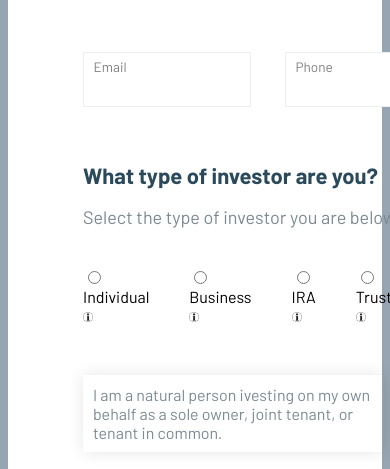
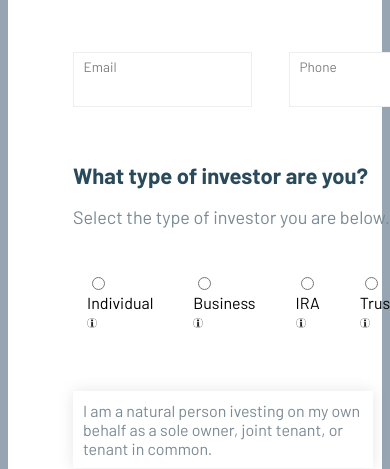
Before and after one commit to RobotYkrop/Form, a plain HTML site: page index.html in a window 390 px wide. Shown: the part 375-844 px from the top of the page. Drawn offline with Linux system fonts and the light colour scheme.

Commit message:
mb last commit

```diff
--- a/index.html
+++ b/index.html
@@ -11,11 +11,11 @@
 </head>
 <body>
     <form class="form container">
-        <div class="left">
+        <section class="left">
             <img class="logo" src="/img/logo.svg">
             <img class="bg" src="/img/bg.jpg">
-        </div>
-        <div class="right">
+        </section>
+        <section class="right">
             <h2 class="title_header_form">Get iintoo it today</h2>
             <p class="text_header_form">There is no charge or obligation upon registration</p>
             <div class="buttons">
@@ -28,7 +28,7 @@
                 </div>
 
         </div>
-        <div class="inputName">
+        <section class="input_name">
             <div class="email">
         <div class="text-field text-field_floating">
             <input class="text-field__input" type="email" id="email">
@@ -40,12 +40,12 @@
             <input class="text-field__input" type="phone" id="phone">
             <label class="text-field__label" for="phone">Phone</label>
           </div>
-        </div>
-        </div>
+          </div>
+        </section>
         <div class="body_form">
             <h2 class="title_body_form">What type of investor are you?</h2>
             <p class="text_body_form">Select the type of investor you are below.</p>
-            <div class="radio_button">
+            <fieldset class="radio_button">
                 <div>
                     <input type="radio" name="one" id="individual">
                     <label for="radio1">Individual</label>
@@ -67,7 +67,7 @@
                     <img class="icon-information" src="/img/7.png">
                 </div>
 
-                </div>
+                </fieldset>
                 <div class="information">
                     <p class="text_information">I am a natural person ivesting on my own behalf as a sole owner, joint tenant,
                         or tenant in common.
@@ -81,7 +81,7 @@
                     Create Account
                 </button>
             </div>
-        </div>
+        </section>
     </form>
 </body>
 </html>
--- a/style.scss
+++ b/style.scss
@@ -14,7 +14,6 @@ body {
 .form {
     background-color: #ffffff;
     display: flex;
-    width: 100%;
 }
 .title_header_form {
     color: $title;
@@ -42,7 +41,7 @@ body {
     }
 }
 .right {
-    margin-left: 75px;
+    margin-left: 65px;
     .buttons {
         margin-top: 60px;
         padding-bottom: 60px;
@@ -110,7 +109,7 @@ body {
         height: 15px;
         margin-right: 15px;
     }
-    .inputName {
+    .input_name {
        display: flex;
     }
     .text-field__input {
@@ -152,12 +151,7 @@ body {
       }
 
       .email {
-        max-width: 100%;
         margin-right: 55px;
-
-      }
-      .phone {
-        max-width: 100%;
       }
       .body_form {
           margin-top: 55px;
@@ -169,7 +163,9 @@ body {
               font-size: 18px;
               color: $text;
           }
+
           .radio_button {
+              border: 0 none;
               margin-top: 40px;
               display: flex;
                 div {
@@ -207,3 +203,42 @@ body {
         }
       }
     }
+@media (max-width: 1366px) {
+    .container {
+        max-width: 960px;
+    }
+    .right {
+        margin-right: 35px;
+    }
+    .input_name {
+        max-width: 960px;
+        .phone {
+            width: 100%;
+        }
+        .email {
+            width: 100%;
+        }
+        .text-field__input {
+            padding: .1rem .5rem;
+        }
+    }
+    .create_account {
+        margin-bottom: 30px;
+    }
+}
+@media (max-width: 992px) {
+    .container {
+        max-width: 740px;
+    }
+    .right {
+        margin-right: 55px;
+    }
+}
+@media (max-width: 768px) {
+    .container {
+        max-width: 560px;
+    }
+    .left {
+        display: none;
+    }
+}
```
Also changed, not shown: style.css, 1 other file.
